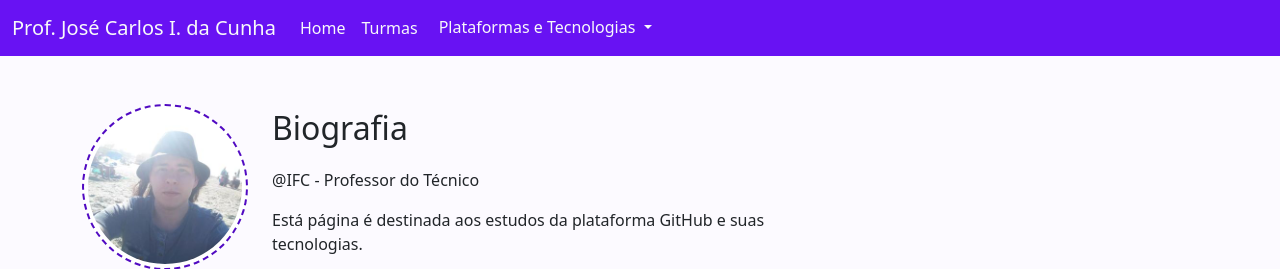
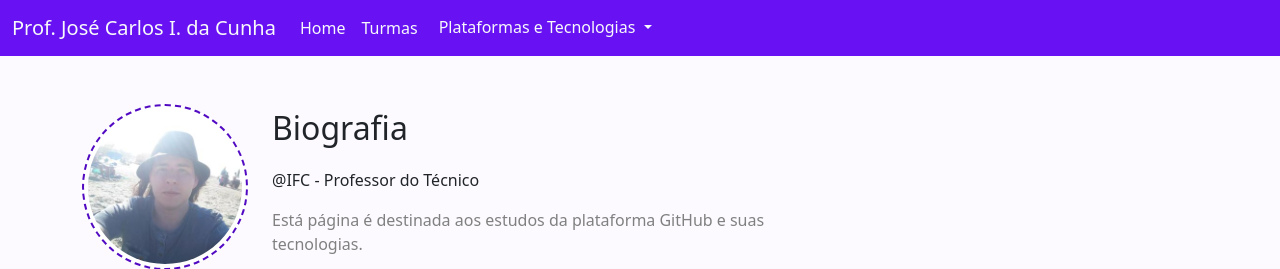
Before and after one commit to Toco020/githubInfo, a plain HTML site: page index.html in a window 1280 px wide. Shown: the top 269 px of the page. Drawn offline with nearby package versions, Linux system fonts and the light colour scheme.

Commit message:
cor descrição

```diff
--- a/index.html
+++ b/index.html
@@ -63,7 +63,7 @@
                     <div class="col">
                         <p class="fs-2">Biografia</p>
                         <p class="fs-6">@IFC - Professor do Técnico</p>
-                        <p class="fs-6">Está página é destinada aos estudos da plataforma GitHub e suas tecnologias.</p>
+                        <p class="fs-6" style="color: gray;">Está página é destinada aos estudos da plataforma GitHub e suas tecnologias.</p>
                         <p><a href="https://github.com/Toco020" target="_blank" style="text-decoration: none; color:hsl(263, 90%, 51%)" class="fs-6"><i>GitHub</i></a href="#"></p>
                         <p><a href="http://lattes.cnpq.br/3309231905888311" target="_blank" style="text-decoration: none; color:hsl(263, 90%, 51%)" class="fs-6"><i>Currículo Lattes</i></a href="#"></p>
                     </div>
```
